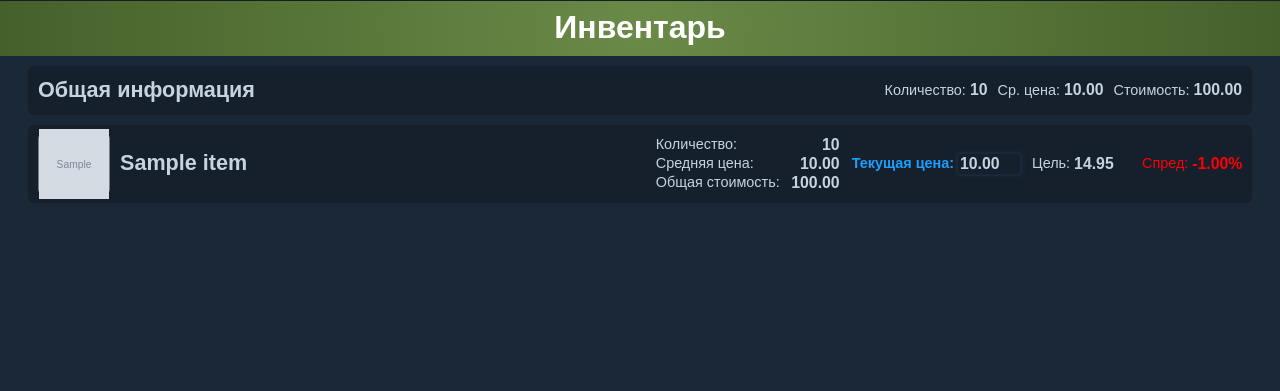
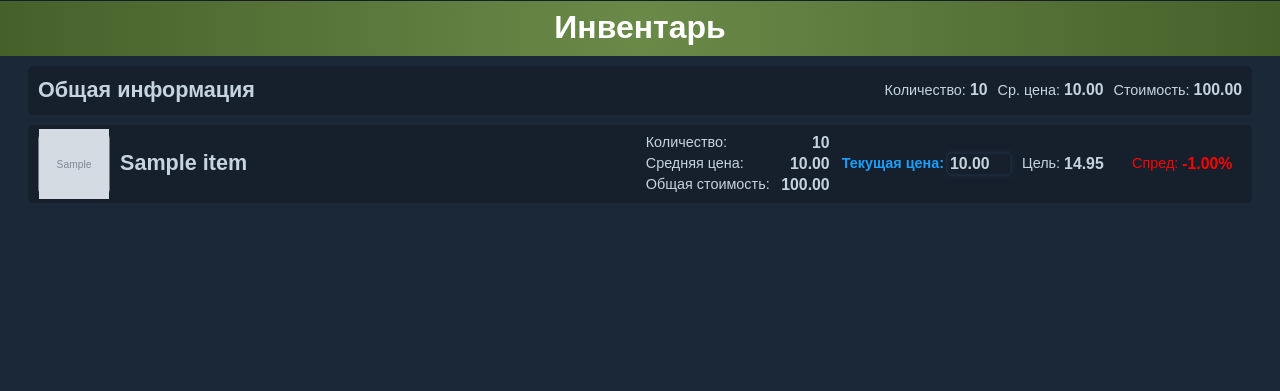
Before and after one commit to AnatoliiBessmertnyi/steam_items, a Django app: page / in a window 1280 px wide. Shown: the part 109-500 px from the top of the page. Run offline with Django 4.2, Linux system fonts and the light colour scheme; tables that the repository leaves empty hold one stand-in row (values such as "Sample post"); grey boxes marked "Sample" are stand-in pictures.

Commit message:
исправлено отображение Спреда. Добавлен желтый цвет если -100%

```diff
--- a/steam_items/items/static/css/styles.css
+++ b/steam_items/items/static/css/styles.css
@@ -112,7 +112,7 @@ h1 {
 }
 
 .item-amount-details .item-part:not(:last-child) {
-    margin-bottom: 12px;
+    margin-bottom: 14px;
 }
 
 .item-amount-details .item-part .item-label {
@@ -151,16 +151,16 @@ input[type="number"]::-webkit-outer-spin-button {
     margin: 0;
 }
 
-.item-spread {
-    color: #c6d4df;
-}
-
 .item-spread.positive {
     color: green;
 }
 
 .item-spread.negative {
     color: red;
+}
+
+.item-spread.zero {
+    color: yellow;
 }
 
 .item-label {
--- a/steam_items/items/templates/index.html
+++ b/steam_items/items/templates/index.html
@@ -72,7 +72,7 @@
           <span class="item-value" id="target_price_{{ item.id }}">{{ item.target|floatformat:2 }}</span>
         </div>
 
-        <div class="item-part item-spread {% if item.spread > 0 %}positive{% elif item.spread < 0 %}negative{% endif %}" style="width: 100px;">
+        <div class="item-part item-spread {% if item.current_price == 0 %}zero{% elif item.spread > 0 %}positive{% elif item.spread < 0 %}negative{% endif %}" style="width: 110px;">
           <span class="item-label">Спред:</span>
           <span class="item-value">{{ item.spread|floatformat:2 }}%</span>
         </div>
```
